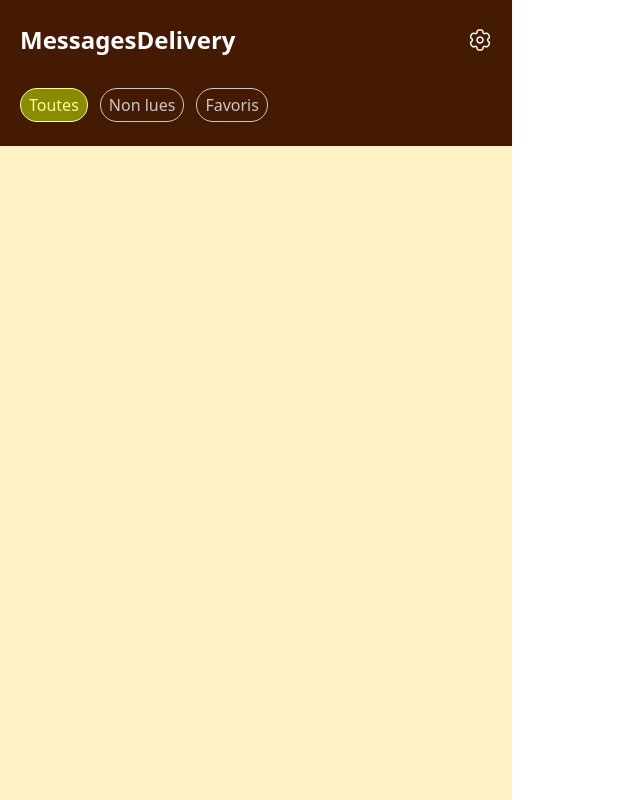
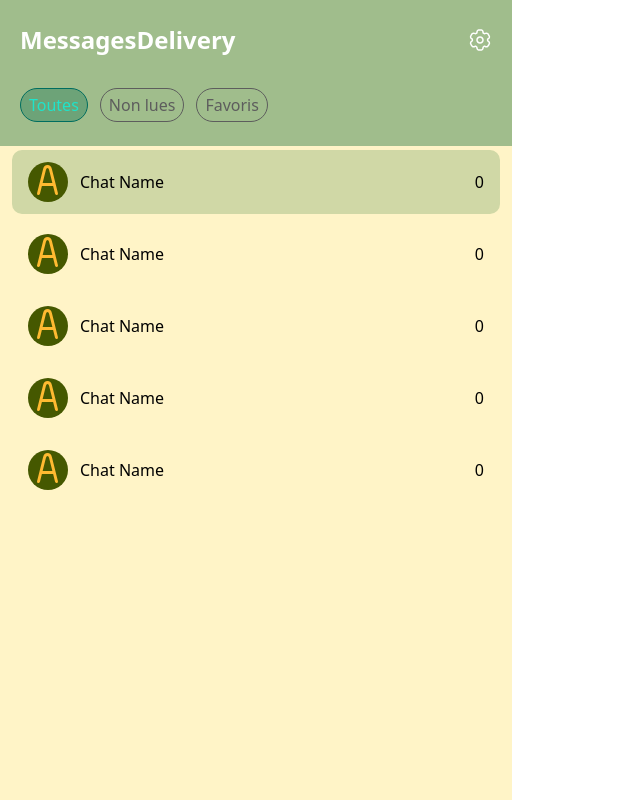
Before and after one commit to TBoisse/MessagesDelivery, a FastAPI app: page / in a window 1280 px wide. Shown: the whole page, without its empty margins (0-640 px from the left). Run offline with FastAPI, Linux system fonts and the light colour scheme; some libraries are stand-ins or nearby versions.

Commit message:
Side bar filled up with dummy

```diff
--- /dev/null
+++ b/front/static/css/guideline.css
@@ -0,0 +1,51 @@
+:root{
+    --guideline-1: #fff4c7;
+    --guideline-2: #d0d8a6;
+    --guideline-3: #a0bd8c;
+    --guideline-4: #6da378;
+    --guideline-5: #338869;
+    --guideline-6: #006d5f;
+    --guideline-7: #1fe4ca;
+}
+
+.bg-guideline-1{
+    background-color: var(--guideline-1);
+}
+.color-guideline-1{
+    color: var(--guideline-1);
+}
+
+.bg-guideline-2{
+    background-color: var(--guideline-2);
+}
+.color-guideline-2{
+    color: var(--guideline-2);
+}
+
+.bg-guideline-3{
+    background-color: var(--guideline-3);
+}
+.color-guideline-3{
+    color: var(--guideline-3);
+}
+
+.bg-guideline-4{
+    background-color: var(--guideline-4);
+}
+.color-guideline-4{
+    color: var(--guideline-4);
+}
+
+.bg-guideline-5{
+    background-color: var(--guideline-5);
+}
+.color-guideline-5{
+    color: var(--guideline-5);
+}
+
+.bg-guideline-6{
+    background-color: var(--guideline-6);
+}
+.color-guideline-6{
+    color: var(--guideline-6);
+}
--- a/front/static/css/index.css
+++ b/front/static/css/index.css
@@ -1,13 +1,41 @@
-.pill-containers div{
+.pill-containers > div{
     padding: 4px 8px;
     border-radius: 50px;
-    color: #c9c9c9;
-    border: 1px solid #c9c9c9;
+    color: #5d5d5d;
+    border: 1px solid #5d5d5d;
     cursor: pointer;
 }
 
 .pill-containers .active{
-    color: #fdff9c;
-    border: 1px solid #fdff9c;
-    background: #898b00;
+    color: var(--guideline-7);
+    border: 1px solid var(--guideline-6);
+    background: var(--guideline-4);
 }
+
+.chat-containers > div{
+    padding: 4px 12px;
+}
+
+.chat-containers > div > div {
+    display: flex;
+    align-items: center;
+    justify-content: space-between;
+    padding: 12px 16px;
+    border-radius: 10px;
+    cursor: pointer;
+}
+
+.chat-containers > div > .active {
+    background-color: var(--guideline-2);
+}
+
+.chat-containers > div > div > div{
+    display: flex;
+    align-items: center;
+    gap: 12px;
+    transition: background 0.2s;
+}
+
+.chat-containers > div:hover > div{
+    background-color: var(--guideline-2);
+}
--- a/front/static/js/index.js
+++ b/front/static/js/index.js
@@ -1,4 +1,5 @@
 const pills = document.querySelector(".pill-containers").querySelectorAll("div");
+const chats = document.querySelectorAll(".chat-containers > div");
 
 pills.forEach(pill => {
     pill.addEventListener("click", e => {
@@ -8,3 +9,13 @@ pills.forEach(pill => {
         e.target.classList.add("active");
     })
 })
+
+chats.forEach(chat => {
+    console.log(chat)
+    chat.querySelector("div").addEventListener("click", e => {
+        chats.forEach(chat => {
+            chat.querySelector("div").classList.remove("active");
+        });
+        e.target.classList.add("active");
+    })
+})
--- a/front/templates/index.html
+++ b/front/templates/index.html
@@ -6,13 +6,14 @@
     <script src="https://cdn.tailwindcss.com"></script>
     <title>Message Delivery</title>
     <style>
+        @import url("/static/css/guideline.css");
         @import url("/static/css/index.css");
     </style>
 </head>
 <body>
     <div class="flex h-screen">
         <div class="flex flex-col w-full md:w-2/5 h-full">
-            <div class="flex flex-col gap-4 py-4 bg-amber-950">
+            <div class="flex flex-col gap-4 py-4 bg-guideline-3">
                 <div class="flex justify-between px-5 py-2">
                     <p class="font-black text-2xl text-white">MessagesDelivery</p>
                     <img class="w-6 text-white cursor-pointer" src="/static/image/mask/white-settings.svg" alt="settings">
@@ -23,8 +24,54 @@
                     <div>Favoris</div>
                 </div>
             </div>
-            <div class="flex flex-col flex-1 bg-amber-100">
-
+            <div class="flex flex-col flex-1 bg-guideline-1 chat-containers">
+                <!-- WHEN DONE, CAN REMOVE EVERYTHING FROM HERE -->
+                <div>
+                    <div class="active">
+                        <div>
+                            <img class="w-10" src="/static/image/letters/letter-a.svg" alt="chat icon">
+                            <p>Chat Name</p>
+                        </div>
+                        <div>0</div>
+                    </div>
+                </div>
+                <div>
+                    <div>
+                        <div>
+                            <img class="w-10" src="/static/image/letters/letter-a.svg" alt="chat icon">
+                            <p>Chat Name</p>
+                        </div>
+                        <div>0</div>
+                    </div>
+                </div>
+                <div>
+                    <div>
+                        <div>
+                            <img class="w-10" src="/static/image/letters/letter-a.svg" alt="chat icon">
+                            <p>Chat Name</p>
+                        </div>
+                        <div>0</div>
+                    </div>
+                </div>
+                <div>
+                    <div>
+                        <div>
+                            <img class="w-10" src="/static/image/letters/letter-a.svg" alt="chat icon">
+                            <p>Chat Name</p>
+                        </div>
+                        <div>0</div>
+                    </div>
+                </div>
+                <div>
+                    <div>
+                        <div>
+                            <img class="w-10" src="/static/image/letters/letter-a.svg" alt="chat icon">
+                            <p>Chat Name</p>
+                        </div>
+                        <div>0</div>
+                    </div>
+                </div>
+                <!-- UP TO HERE -->
             </div>
         </div>
         <div class="hidden md:flex flex-col flex-1">
```
Also changed, not shown: front/static/image/letters/letter-a.svg (added).
